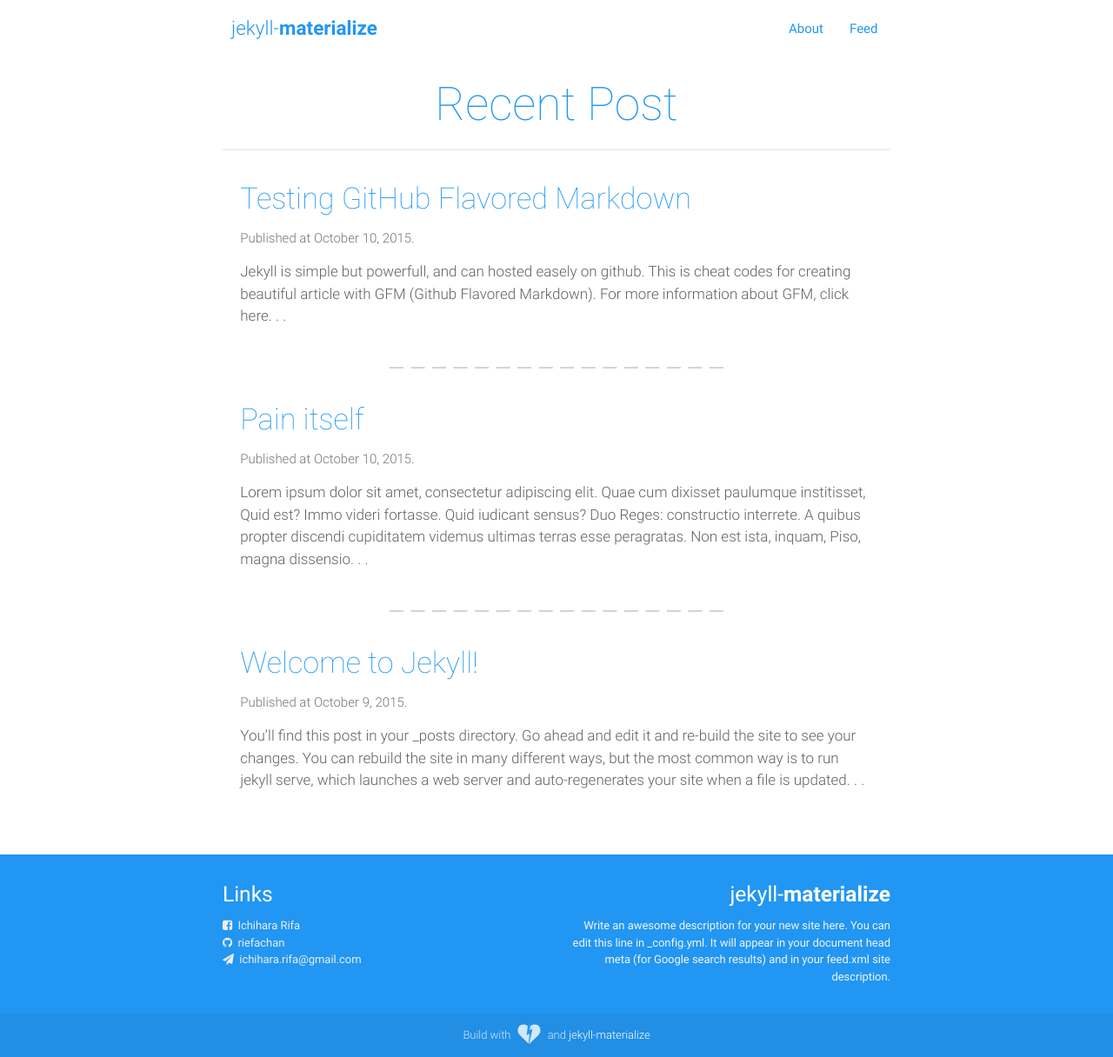
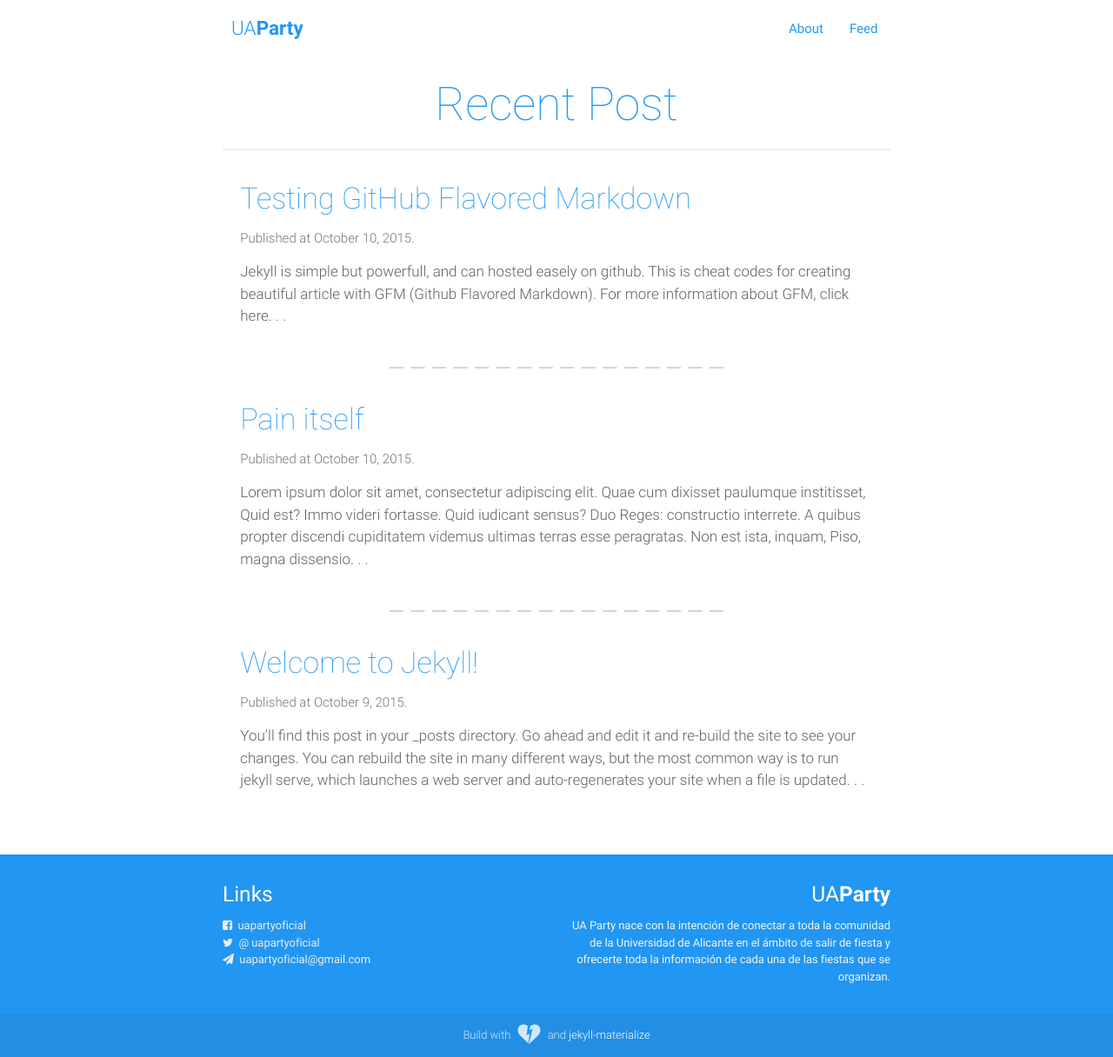
Before and after one commit to izadiegizabal/uaparty, a Jekyll site: the page built from index.html, in a window 1280 px wide and 1216 px high. Shown: the whole window at 87% size. Built offline with Jekyll 4.4.1, drawn with Linux system fonts in a browser that asks for light colours; Markdown is read by kramdown in place of the engine named in the settings; the list of posts is cut into pages by our own code.

Commit message:
basic configuration

```diff
--- a/_config.yml
+++ b/_config.yml
@@ -1,33 +1,30 @@
 # Site settings
-title: Jekyll-materialize
-description: > # this means to ignore newlines until "baseurl:"
-    Write an awesome description for your new site here. You can edit this
-    line in _config.yml. It will appear in your document head meta (for
-    Google search results) and in your feed.xml site description.
-url: "http://yourdomain.com"
+title: UA Party
+description: UA Party nace con la intención de conectar a toda la comunidad de la Universidad de Alicante en el ámbito de salir de fiesta y ofrecerte toda la información de cada una de las fiestas que se organizan.
+url: "http://uaparty.ml"
 baseurl: ""
-logo: jekyll-<b>materialize</b>
-paginate: 5
+logo: UA<b>Party</b>
+paginate: 8
 paginate_path: "/page:num/"
 owner:
-    email: ichihara.rifa@gmail.com
+    email: uapartyoficial@gmail.com
     facebook:
         show: true
-        name: "Ichihara Rifa"
-        url: "https://fb.me/nasya.aidan"
+        name: "uapartyoficial"
+        url: "https://fb.me/uapartyoficial"
     github:
-        show: true
+        show: false
         username: "riefachan"
     twitter:
-        show: false
-        username: ""
+        show: true
+        username: "uapartyoficial"
     disqus:
         show: true
-        username: "ichihararifa"
+        username: "uaparty"
 sass:
     sass_dir: _sass
     style: compressed
-permalink: "/article/:title"
+permalink: "/novedades/:title/"
 markdown: redcarpet
 highlighter: pygments
 gems: [jekyll-feed, jekyll-paginate]
```
Also changed, not shown: 9 other files.
